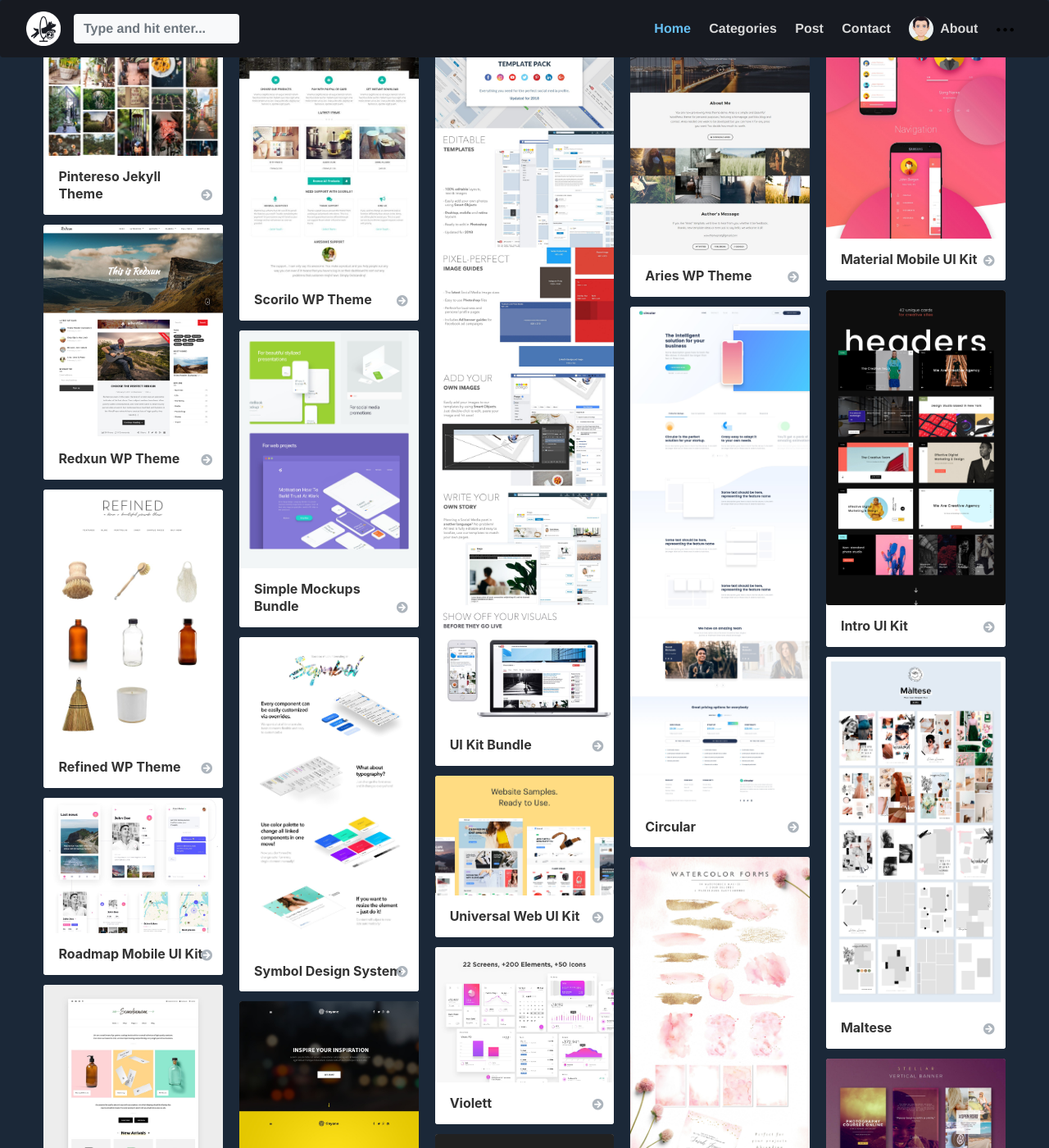
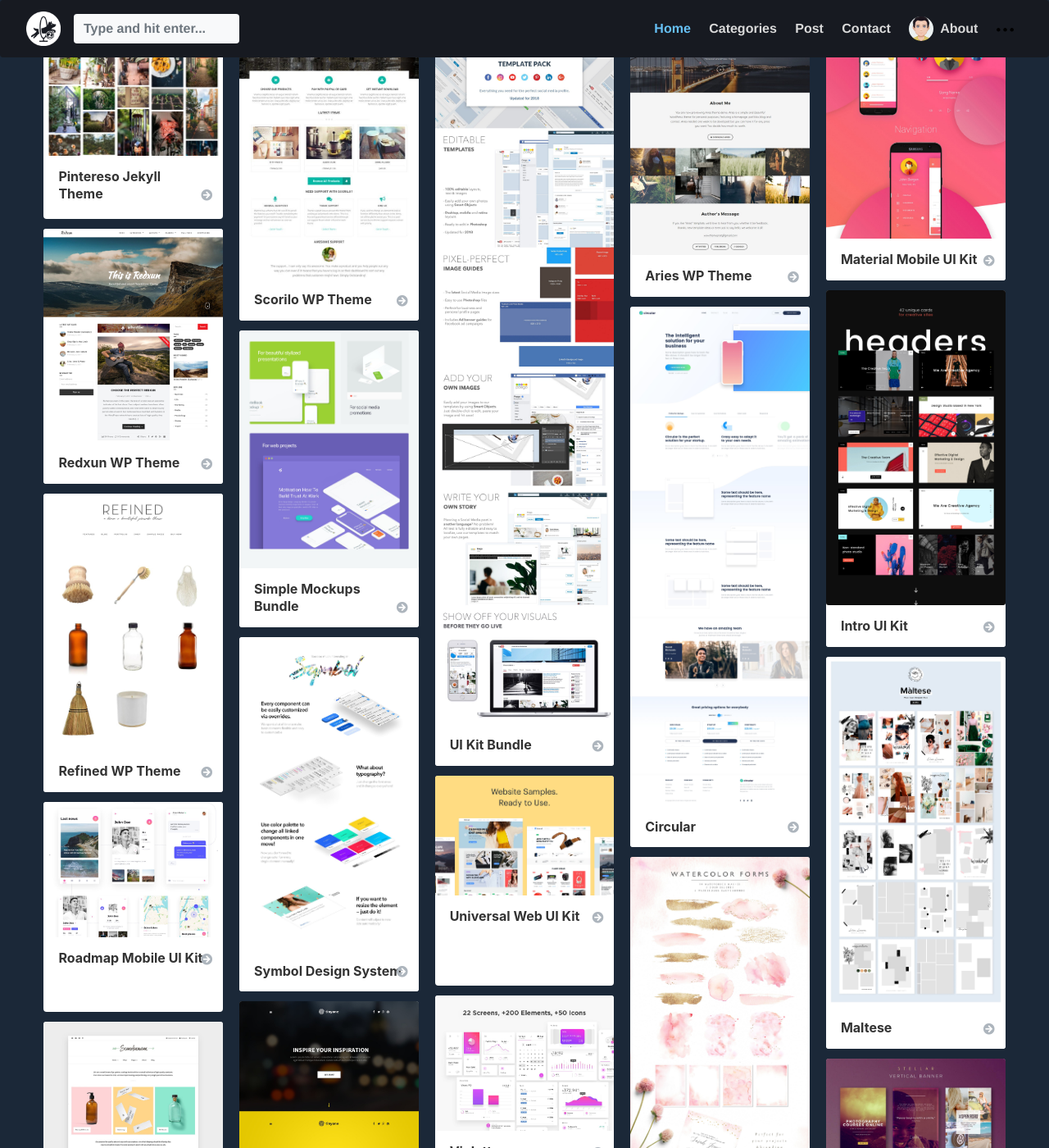
Before and after one commit to vicevolf/wishlist-gold, a Jekyll site: the page built from index.html, in a window 1280 px wide and 1400 px high, scrolled down 262 px. Shown: the whole window at 82% size. Built offline with Jekyll 4.4.1, drawn with Linux system fonts in a browser that asks for light colours; nearby versions of some CDN libraries; the list of posts is cut into pages by our own code; comment, search, counter and statistics services are not loaded.

Commit message:
Update theme.css

```diff
--- a/assets/css/theme.css
+++ b/assets/css/theme.css
@@ -130,7 +130,7 @@
 .card {
   border: 0;
   transition: ease .1s;
-  min-height: 100px;
+  min-height: 256px;
 }
 
 .card-pin:hover .overlay {
```
